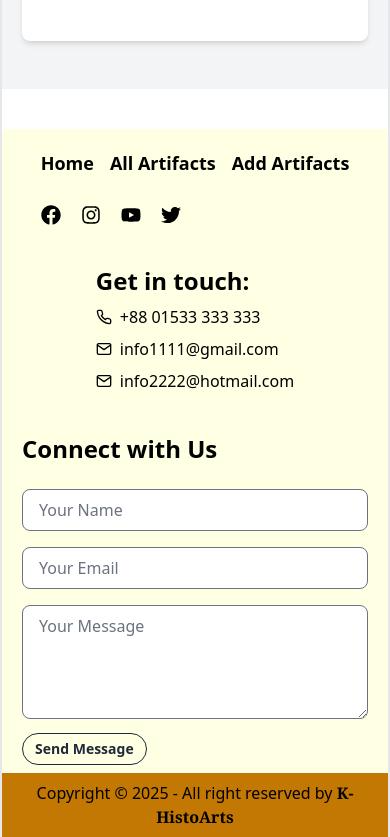
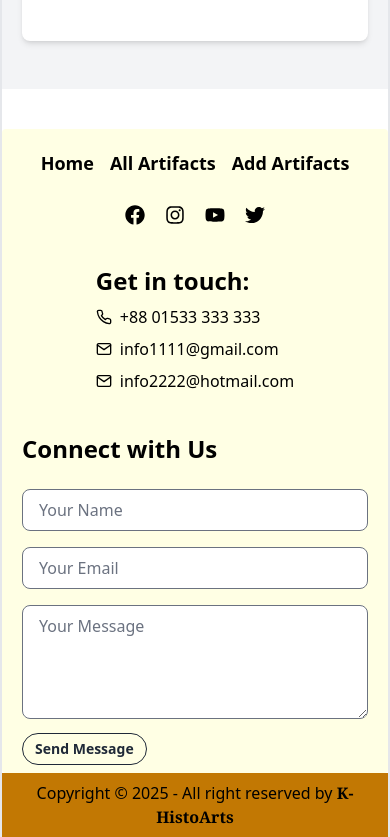
Before and after one commit to kamrul2006/Histo-Arts, a React (Vite) app: page / in a window 390 px wide. Shown: the part 3279-4116 px from the top of the page. Built offline with nearby package versions, Linux system fonts and the light colour scheme; no server answers.

Commit message:
Footer update (u-vi)

```diff
--- a/src/Components/Fixed/Footer.jsx
+++ b/src/Components/Fixed/Footer.jsx
@@ -18,7 +18,7 @@ const Footer = () => {
                                 <Link className="hover:underline hover:text-blue-500" to={'/Add-Craft'}> <p>Add Artifacts</p></Link>
                             </div>
 
-                            <div className="flex items-center gap-5 text-xl md:text-3xl mt-7">
+                            <div className="flex items-center justify-center md:justify-start gap-5 text-xl md:text-3xl mt-7">
                                 <a className="hover:text-blue-500" href="https://www.facebook.com/">
                                     <FaFacebook />
                                 </a>
--- a/src/Components/Fixed/NavbarPart.jsx
+++ b/src/Components/Fixed/NavbarPart.jsx
@@ -2,7 +2,7 @@ import { useContext } from "react";
 import { Link, NavLink } from "react-router-dom";
 import { AuthContext } from "../../Providers/AuthProvider";
 
-const list = <>
+const list = < >
     <NavLink to={'/'}>Home</NavLink>
     <NavLink to={'/All-Crafts'}>All Artifacts</NavLink>
     <NavLink to={'/Add-Craft'}>Add Artifacts</NavLink>
@@ -55,7 +55,7 @@ const NavbarPart = () => {
 
 
                 <div className=" hidden lg:flex navbar-center">
-                    <ul className="px-1 space-x-4">
+                    <ul className="px-1 space-x-4 font-semibold">
                         {list}
                     </ul>
                 </div>
```
